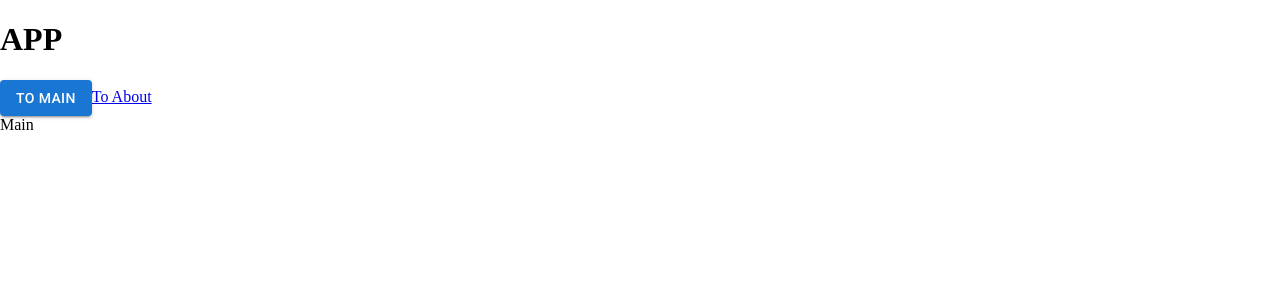
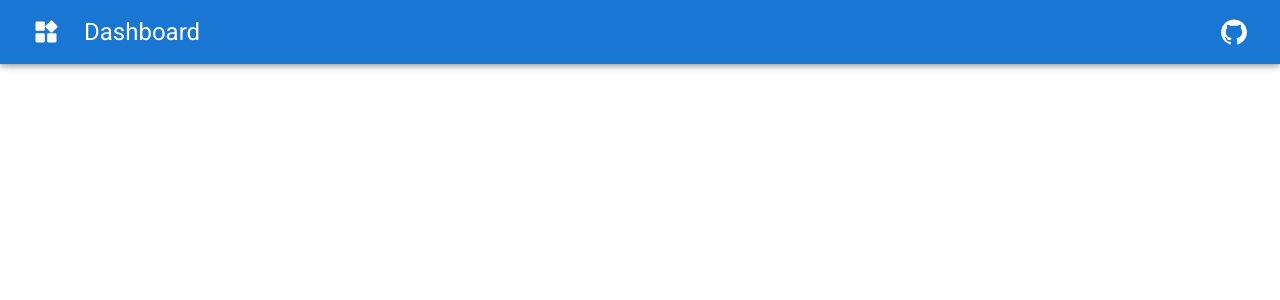
Before and after one commit to GStarP/gstarp-dashboard, a React (Create React App) app: page / in a window 1280 px wide. Shown: the top 300 px of the page. Built offline with nearby package versions, Linux system fonts and the light colour scheme.

Commit message:
feat: header

```diff
--- a/package.json
+++ b/package.json
@@ -5,6 +5,7 @@
   "dependencies": {
     "@emotion/react": "^11.9.0",
     "@emotion/styled": "^11.8.1",
+    "@mui/icons-material": "^5.6.2",
     "@mui/material": "^5.6.3",
     "@types/node": "^16.11.32",
     "@types/react": "^18.0.8",
--- a/src/App.css
+++ /dev/null
@@ -1,3 +0,0 @@
-.App {
-  text-align: center;
-}
--- a/src/App.tsx
+++ b/src/App.tsx
@@ -1,31 +1,70 @@
 import React from 'react'
-import './App.css'
-import { Link, Route, Routes, useNavigate } from 'react-router-dom'
+import { Box, AppBar, Toolbar, Typography, IconButton } from '@mui/material'
+import WidgetsRoundedIcon from '@mui/icons-material/WidgetsRounded'
+import GitHubIcon from '@mui/icons-material/GitHub'
 import Main from './pages/Main/Main'
-import About from './pages/About/About'
-import MButton from '@mui/material/Button'
+import { useNavigate } from 'react-router-dom'
+import { toURL } from './utils/common'
 
 function App() {
   const nav = useNavigate()
   return (
-    <div className="app">
-      <h1>APP</h1>
-      <div>
-        <MButton
-          variant="contained"
-          onClick={() => {
-            nav('/')
-          }}
-        >
-          To Main
-        </MButton>
-        <Link to="/about">To About</Link>
-      </div>
-      <Routes>
-        <Route index element={<Main />}></Route>
-        <Route path="about" element={<About />}></Route>
-      </Routes>
-    </div>
+    <Box
+      id="app"
+      sx={{
+        height: '100vh',
+        display: 'flex'
+      }}
+    >
+      <AppBar position="fixed">
+        <Toolbar>
+          <IconButton
+            color="inherit"
+            sx={{
+              mr: 2
+            }}
+            onClick={() => {
+              nav('/')
+            }}
+          >
+            <WidgetsRoundedIcon
+              sx={{
+                fontSize: 28
+              }}
+            />
+          </IconButton>
+          <Typography variant="h5" component="div">
+            Dashboard
+          </Typography>
+
+          <IconButton
+            color="inherit"
+            sx={{
+              ml: 'auto'
+            }}
+            onClick={() => {
+              toURL('https://github.com/GStarP/gstarp-dashboard')
+            }}
+          >
+            <GitHubIcon
+              sx={{
+                fontSize: 28
+              }}
+            />
+          </IconButton>
+        </Toolbar>
+      </AppBar>
+      <Box
+        sx={{
+          display: 'flex',
+          flex: 1,
+          // 1 => 8px
+          pt: 8
+        }}
+      >
+        <Main />
+      </Box>
+    </Box>
   )
 }
 
--- a/src/pages/About/About.tsx
+++ /dev/null
@@ -1,7 +0,0 @@
-import React from 'react'
-
-function About() {
-  return <div className="about">About</div>
-}
-
-export default About
--- /dev/null
+++ b/src/pages/Main/Dashboard/Dashboard.tsx
@@ -0,0 +1,8 @@
+import { Box } from '@mui/system'
+import React from 'react'
+
+function Dashboard() {
+  return <Box></Box>
+}
+
+export default Dashboard
--- a/src/pages/Main/Main.tsx
+++ b/src/pages/Main/Main.tsx
@@ -1,7 +1,20 @@
 import React from 'react'
+import { Box } from '@mui/system'
+import { Route, Routes } from 'react-router-dom'
+import Dashboard from './Dashboard/Dashboard'
 
 function Main() {
-  return <div className="main">Main</div>
+  return (
+    <Box
+      sx={{
+        flex: 1
+      }}
+    >
+      <Routes>
+        <Route index element={Dashboard()} />
+      </Routes>
+    </Box>
+  )
 }
 
 export default Main
--- /dev/null
+++ b/src/utils/common.ts
@@ -0,0 +1,5 @@
+function toURL(url: string) {
+  location.href = url
+}
+
+export { toURL }
```
Also changed, not shown: 1 other file (tests, documents, lock files or other folders).
